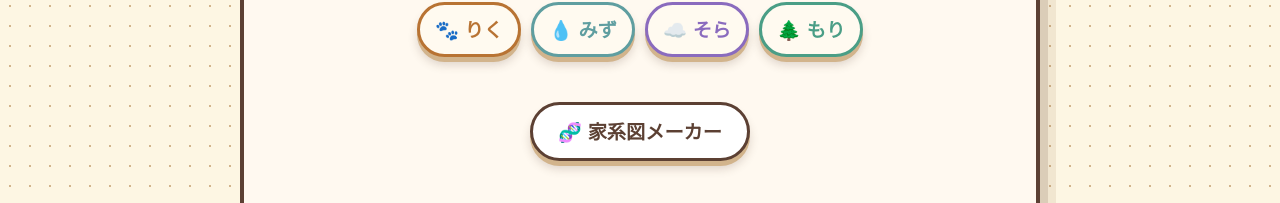
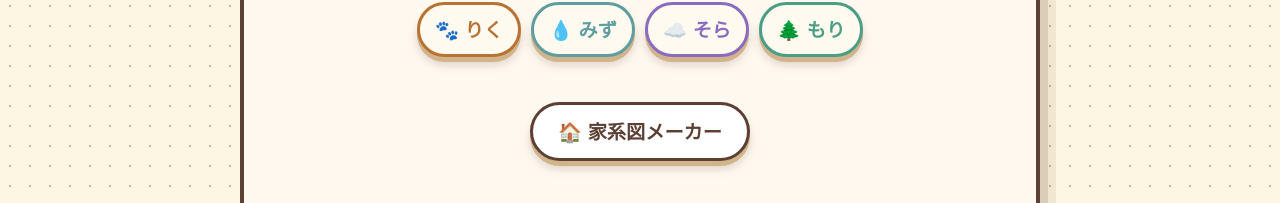
Before and after one commit to komese/tama-coffee-house, a Next.js app: page / in a window 1280 px wide. Shown: the part 444-647 px from the top of the page. Built offline with nearby package versions, Linux system fonts and the light colour scheme; a web font is replaced by a local one.

Commit message:
change-home-emoji

```diff
--- a/src/app/page.tsx
+++ b/src/app/page.tsx
@@ -26,7 +26,7 @@ export default function Home() {
             </div>
           </div>
 
-          <Link href="/family-tree" className="y2k-button" style={{ alignSelf: 'center', marginTop: '15px' }}>🧬 家系図メーカー</Link>
+          <Link href="/family-tree" className="y2k-button" style={{ alignSelf: 'center', marginTop: '15px' }}>🏠 家系図メーカー</Link>
           <Link href="/bbs" className="y2k-button" style={{ alignSelf: 'center', marginTop: '15px' }}>💬 けいじばん</Link>
         </div>
       </div>
```
